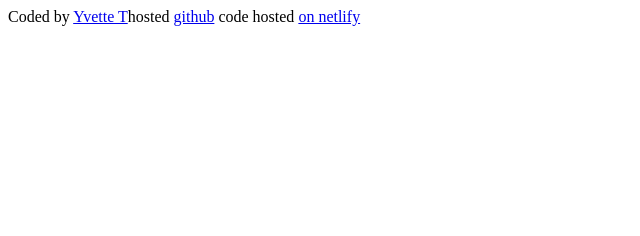
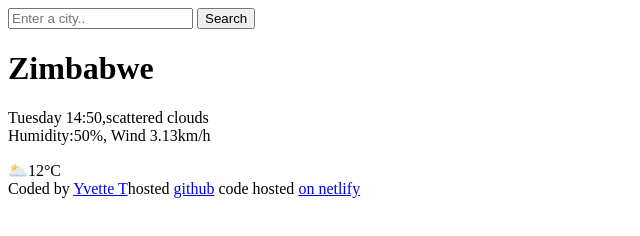
Before and after one commit to yvettechakombera21-spec/yvette-weather-app, a plain HTML site: page index.html in a window 1280 px wide. Shown: the whole page, without its empty margins (0-640 px from the left). Drawn offline with Linux system fonts and the light colour scheme.

Commit message:
html  in detail

```diff
--- a/index.html
+++ b/index.html
@@ -6,6 +6,23 @@
     <title>weather-app</title>
   </head>
   <body>
+    <header>
+      <form>
+        <input type="Search" placeholder="Enter a city.." required />
+        <input type="submit" value="Search" />
+      </form>
+    </header>
+    <main>
+      <div>
+        <h1>Zimbabwe</h1>
+        <p>
+          Tuesday 14:50,scattered clouds
+          <br />
+          Humidity:50%, Wind 3.13km/h
+        </p>
+      </div>
+      <div>🌥️12°C</div>
+    </main>
     <footer>
       Coded by
       <a href="https://github.com/yvettechakombera21-spec/">Yvette T</a>hosted
```
